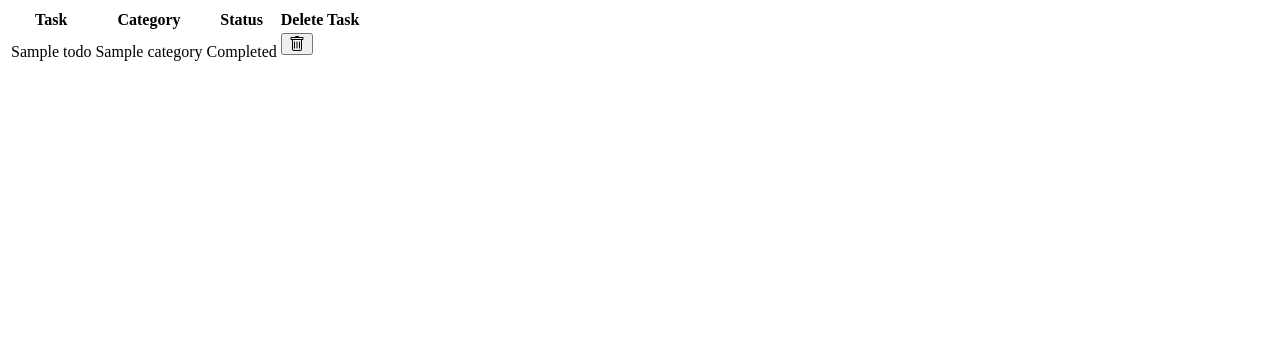
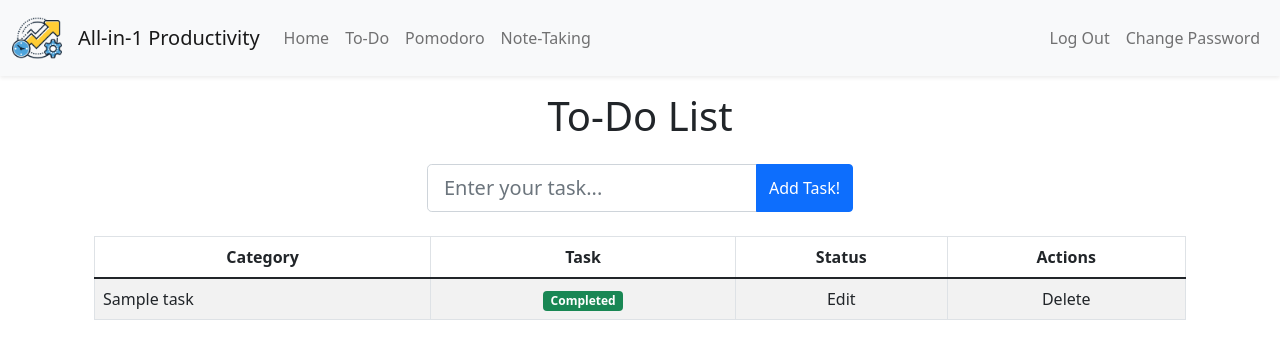
Before and after one commit to konarkm68/aio-productivity, a Flask app: template templates/to_do.html in a window 1280 px wide. Shown: the top 359 px of the page. Run offline with Flask 3, Linux system fonts and the light colour scheme; a user stored in the database is signed in; tables that the repository leaves empty hold one stand-in row (values such as "Sample post"); the template is opened without the code that fills it: most values are stand-ins (such as "Sample title", 1, 10 or a date in 2020); some libraries are stand-ins or nearby versions.

Commit message:
restruc code for better visibility

```diff
--- a/app.py
+++ b/app.py
@@ -5,6 +5,7 @@ from cs50 import SQL
 from flask import Flask, flash, redirect, render_template, request, session, url_for, jsonify
 from flask_session import Session
 from werkzeug.security import check_password_hash, generate_password_hash
+from icecream import ic
 
 from helpers import apology, login_required
 
@@ -38,7 +39,6 @@ def after_request(response):
 def index():
     user = db.execute("SELECT username FROM users WHERE id=?", session.get("user_id"))[0]["username"]
 
-
     category = 'future'
     api_url = 'https://api.api-ninjas.com/v1/quotes?category={}'.format(category)
     response = requests.get(api_url, headers={'X-Api-Key': 'JPoUeHK/XTHGgNtjCufFyQ==tn0KdgTRnXFP3mVh'})
@@ -47,54 +47,42 @@ def index():
     else:
         flash("Error:", response.status_code, response.text)
 
-
-    #
-
     return render_template("index.html", user=user, quote=response["quote"], author=response["author"])
 
-@app.route('/to_do', methods=["GET", "POST"])
-def to_do():
-    # tasks = [{"task": "1", "status": "completed"}]
+
+@app.route("/register", methods=["GET", "POST"])
+def register():
+    """Register user"""
     if request.method == "POST":
-        task = request.form.get("task")
+        username = request.form.get("username")
+        password = request.form.get("password")
+        confirmation = request.form.get("confirmation")
 
-        category = request.form.get("category") or "uncategorized"
-        status = request.form.get("status") or "not started"
+        if (
+            not request.form.get("username")
+            or not request.form.get("password")
+            or not request.form.get("confirmation")
+        ):
+            return apology("must provide username and password", 400)
 
-        db.execute("INSERT INTO todo (todo, category, status, user_id) VALUES (?, ?, ?, ?)",
-                   task, category, status, session["user_id"])
+        if password != confirmation:
+            return apology("passwords must match", 400)
+        rows = db.execute("SELECT * FROM users WHERE username = ?", username)
+        if not rows:
+            hashed_password = generate_password_hash(
+                password, method="pbkdf2:sha256", salt_length=16
+            )
+            db.execute(
+                "INSERT INTO users (username, hash) VALUES (?, ?)",
+                username,
+                hashed_password,
+            )
+            return render_template("register.html", error="Registration Successful!")
+        else:
+            return apology("username already taken", 400)
 
-        return redirect(url_for('to_do'))
+    return render_template("register.html")
 
-    tasks = db.execute("SELECT * FROM todo WHERE user_id = ?", session["user_id"])
-
-    return render_template("to_do.html", tasks=tasks)
-
-@app.route('/deletetask', methods=["GET", "POST"])
-def deletetask():
-    task_id = int(request.form.get("task_id"))
-
-    db.execute("DELETE from todo WHERE id = ? AND user_id = ?", int(task_id), (session["user_id"]))
-
-    return redirect(url_for('to_do'))
-
-@app.route('/add_task', methods=['POST'])
-def add_task():
-    task = request.form['task']
-    # Add code to store the task in your database or session
-    return redirect(url_for('todo'))
-
-@app.route('/pomodoro')
-def pomodoro():
-    return render_template('pomodoro.html')
-
-@app.route('/note')
-def note():
-    return render_template('note.html')
-
-@app.route('/quote')
-def quote():
-    return render_template('quote.html')
 
 @app.route("/login", methods=["GET", "POST"])
 def login():
@@ -149,6 +137,36 @@ def logout():
     # Redirect user to login form
     return redirect("/")
 
+
+@app.route('/to_do')
+def to_do():
+    tasks = db.execute("SELECT todo, category, status FROM todo;")
+    ic(tasks)
+    return render_template("to_do.html", tasks=tasks)
+@app.route('/add_task', methods=['POST'])
+def add_task():
+    # TODO
+    pass
+@app.route('/del_task', methods=["POST"])
+def del_task():
+    # TODO
+    pass
+@app.route('/edit_task', methods=['POST'])
+def edit_task():
+    # TODO
+    pass
+
+
+@app.route('/pomodoro')
+def pomodoro():
+    return render_template('pomodoro.html')
+
+
+@app.route('/note')
+def note():
+    return render_template('note.html')
+
+
 @app.route("/changepassword", methods=["GET", "POST"])
 @login_required
 def changepassword():
@@ -188,36 +206,3 @@ def changepassword():
             flash("Password changed!")
 
     return render_template("changepassword.html")
-
-@app.route("/register", methods=["GET", "POST"])
-def register():
-    """Register user"""
-    if request.method == "POST":
-        username = request.form.get("username")
-        password = request.form.get("password")
-        confirmation = request.form.get("confirmation")
-
-        if (
-            not request.form.get("username")
-            or not request.form.get("password")
-            or not request.form.get("confirmation")
-        ):
-            return apology("must provide username and password", 400)
-
-        if password != confirmation:
-            return apology("passwords must match", 400)
-        rows = db.execute("SELECT * FROM users WHERE username = ?", username)
-        if not rows:
-            hashed_password = generate_password_hash(
-                password, method="pbkdf2:sha256", salt_length=16
-            )
-            db.execute(
-                "INSERT INTO users (username, hash) VALUES (?, ?)",
-                username,
-                hashed_password,
-            )
-            return render_template("register.html", error="Registration Successful!")
-        else:
-            return apology("username already taken", 400)
-
-    return render_template("register.html")
--- a/requirements.txt
+++ b/requirements.txt
@@ -2,3 +2,4 @@ cs50
 Flask
 Flask-Session
 requests
+icecream
--- a/templates/to_do.html
+++ b/templates/to_do.html
@@ -1,10 +1,27 @@
+{% extends "layout.html" %}
+
+{% block title %}
+  To-Do List
+{% endblock %}
+
+{% block main %}
+<section class="to-do-container container d-flex flex-column align-items-center justify-content-center">
+  <h1 class="text-center mb-4">To-Do List</h1>
+
+  <form action="/to_do" method="POST" class="mb-4">
+    <div class="input-group">
+      <input type="text" class="form-control form-control-lg" placeholder="Enter your task..." name="task">
+      <button type="submit" class="btn btn-primary">Add Task!</button>
+    </div>
+  </form>
+
   <table class="table table-striped table-bordered">
     <thead>
       <tr>
+        <th class="text-center">Category</th>
         <th class="text-center">Task</th>
-      <th class="text-center">Category</th>
         <th class="text-center">Status</th>
-      <th class="text-center">Delete Task</th>
+        <th class="text-center">Actions</th>
       </tr>
     </thead>
     <tbody>
@@ -15,35 +32,31 @@
           </td>
         </tr>
       {% else %}
-    {% for task in tasks %}
+        {% for row in tasks %}
           <tr>
-      <td>{{ task["todo"] }}</td>
-      <td>{{ task.category }}</td>
+            <td class="text-start">{{ row.task }}</td>
             <td class="text-center">
-        {% if task.status == "completed" %}
+              {% if row.status == "completed" %}
                 <span class="badge bg-success">Completed</span>
-        {% elif task.status == "pending" %}
+              {% elif row.status == "pending" %}
                 <span class="badge bg-warning">Pending</span>
-        {% elif task.status == "not started" %}
-        <span class="badge bg-secondary">not started</span>
               {% else %}
-        {{ task.status }}
+                {{ row.status }}
               {% endif %}
             </td>
             <td class="text-center">
-        <form action="/deletetask" method="POST">
-          <input type="hidden" name="task_id" value="{{ task.id }}">
-        <button type="submit" class="btn btn-danger" name="deletetask" onclick="return confirm('Are you sure you want to delete this task?')">
-          <svg xmlns="http://www.w3.org/2000/svg" width="16" height="16" fill="currentColor" class="bi bi-trash" viewBox="0 0 16 16">
-            <path d="M5.5 5.5A.5.5 0 0 1 6 6v6a.5.5 0 0 1-1 0V6a.5.5 0 0 1 .5-.5m2.5 0a.5.5 0 0 1 .5.5v6a.5.5 0 0 1-1 0V6a.5.5 0 0 1 .5-.5m3 .5a.5.5 0 0 0-1 0v6a.5.5 0 0 0 1 0z"/>
-            <path d="M14.5 3a1 1 0 0 1-1 1H13v9a2 2 0 0 1-2 2H5a2 2 0 0 1-2-2V4h-.5a1 1 0 0 1-1-1V2a1 1 0 0 1 1-1H6a1 1 0 0 1 1-1h2a1 1 0 0 1 1 1h3.5a1 1 0 0 1 1 1zM4.118 4 4 4.059V13a1 1 0 0 0 1 1h6a1 1 0 0 0 1-1V4.059L11.882 4zM2.5 3h11V2h-11z"/>
-          </svg>
-        </button>
-        </form>
+              Edit
             </td>
-
+            <td class="text-center">
+              Delete
+            </td>
           </tr>
         {% endfor %}
       {% endif %}
+
     </tbody>
   </table>
+</section>
+
+<script src="to_do.js"></script>
+{% endblock %}
```
Also changed, not shown: templates/to_do.js (added), 3 other files. Lines whose indentation alone changed are shown as unchanged.
